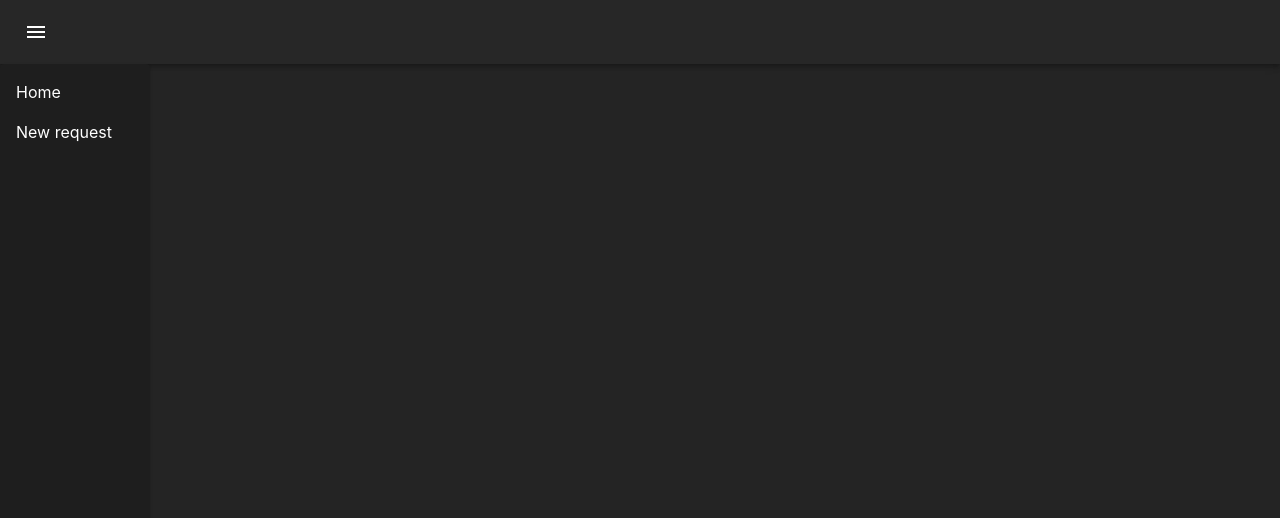
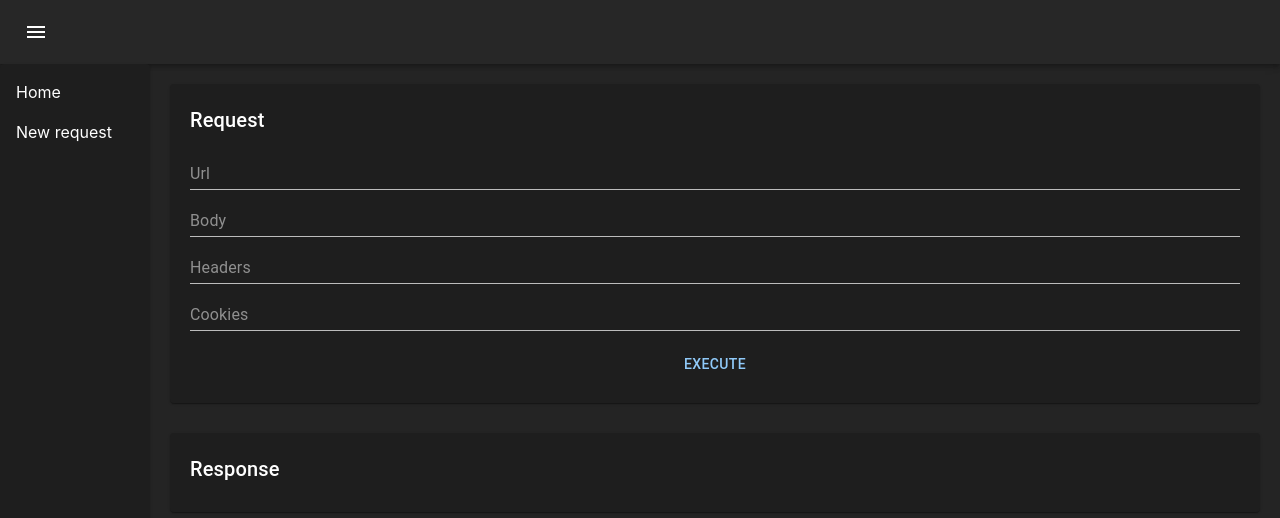
Before and after one commit to sharkio-dev/sharkio, a React (Vite) app in the folder traffic-dashboard/: page /new-request in a window 1280 px wide. Shown: the top 518 px of the page. Built offline with nearby package versions, Linux system fonts and the light colour scheme.

Commit message:
feat: new request UI

```diff
--- a/package.json
+++ b/package.json
@@ -5,7 +5,7 @@
   "main": "index.js",
   "scripts": {
     "test": "echo \"Error: no test specified\" && exit 1",
-    "dev": "concurrently 'cd ./traffic-sniffer && npm run dev' 'cd ./traffic-dashboard && npm run dev'"
+    "dev": "concurrently \"cd ./traffic-sniffer && npm run dev\"  \"cd ./traffic-dashboard && npm run dev\""
   },
   "author": "Ido David",
   "license": "ISC"
--- a/traffic-dashboard/index.html
+++ b/traffic-dashboard/index.html
@@ -4,7 +4,7 @@
     <meta charset="UTF-8" />
     <link rel="icon" type="image/svg+xml" href="/vite.svg" />
     <meta name="viewport" content="width=device-width, initial-scale=1.0" />
-    <title>Vite + React + TS</title>
+    <title>Tartigraid</title>
   </head>
   <body>
     <div id="root"></div>
--- a/traffic-dashboard/src/App.tsx
+++ b/traffic-dashboard/src/App.tsx
@@ -3,6 +3,8 @@ import { BrowserRouter, Route, Routes } from "react-router-dom";
 import { PageTemplate } from "./components/page-template/page-template";
 import { RequestsCard } from "./components/requests-card/requests-card";
 import { ConfigCard } from "./components/config-card/config-card";
+import { Home } from "./pages/home/Home";
+import { NewRequest } from "./pages/new-request/new-request";
 
 function App() {
   const theme = createTheme({
@@ -15,16 +17,8 @@ function App() {
       <ThemeProvider theme={theme}>
         <PageTemplate>
           <Routes>
-            <Route
-              path="/home"
-              element={
-                <>
-                  <ConfigCard />
-                  <RequestsCard />
-                </>
-              }
-            ></Route>
-            <Route path="/new-request" element={<></>}></Route>
+            <Route path="/home" element={<Home />}></Route>
+            <Route path="/new-request" element={<NewRequest />}></Route>
             <Route path="*"></Route>
           </Routes>
         </PageTemplate>
--- a/traffic-dashboard/src/components/config-card/config-card.module.scss
+++ b/traffic-dashboard/src/components/config-card/config-card.module.scss
@@ -1,5 +1,5 @@
 .container {
-  padding: 5px;
+  padding: 20px;
 }
 
 .inputs {
--- a/traffic-dashboard/src/components/config-card/config-card.tsx
+++ b/traffic-dashboard/src/components/config-card/config-card.tsx
@@ -1,7 +1,7 @@
 import { useEffect, useState } from "react";
 import { SnifferConfig, getConfig } from "../../api/api";
 import { useSnackbar } from "../../hooks/useSnackbar";
-import { Button, Card, TextField } from "@mui/material";
+import { Button, Card, TextField, Typography } from "@mui/material";
 import styles from "./config-card.module.scss";
 
 export const ConfigCard: React.FC = () => {
@@ -26,8 +26,10 @@ export const ConfigCard: React.FC = () => {
 
   return (
     <>
-      Config
       <Card className={styles.container}>
+        <Typography variant="h6" gutterBottom>
+          Response
+        </Typography>
         <div className={styles.inputs}>
           <TextField placeholder={"Port"} value={config?.port}></TextField>
           <TextField
--- a/traffic-dashboard/src/components/requests-card/requests-card.module.scss
+++ b/traffic-dashboard/src/components/requests-card/requests-card.module.scss
@@ -1,5 +1,19 @@
 .container {
-  height: 50%;
   max-height: 50%;
   overflow-y: auto;
 }
+
+.card {
+  padding: 20px;
+}
+
+.requestCardFooter {
+  display: flex;
+  flex-direction: row;
+  justify-content: center;
+}
+.titleContainer{
+  display: flex;
+  flex-direction: row;
+  justify-content: space-between;
+}
--- a/traffic-dashboard/src/components/requests-card/requests-card.tsx
+++ b/traffic-dashboard/src/components/requests-card/requests-card.tsx
@@ -64,7 +64,6 @@ export const RequestsCard = () => {
 
   return (
     <>
-      <Typography>Requests</Typography>
       <Box
         sx={{
           padding: "20px 0px",
@@ -98,7 +97,11 @@ export const RequestsCard = () => {
         />
       </Box>
       <div className={styles.container}>
-        <Card>
+        <Card className={styles.card}>
+          <div className={styles.titleContainer}>
+            <Typography variant="h6">Requests</Typography>
+                        <Button onClick={() => loadData()}>refresh</Button>
+          </div>
           {loading ? (
             <Box
               sx={{
@@ -146,18 +149,19 @@ export const RequestsCard = () => {
             </>
           )}
           {snackBar}
+          <div className={styles.requestCardFooter}>
+            <div>items:{filteredRequests?.length}</div>
+          </div>
         </Card>
       </div>
-      items:{filteredRequests?.length}
+
       <Box
         sx={{
           display: "flex",
           padding: "20px",
           justifyContent: "center",
         }}
-      >
-        <Button onClick={() => loadData()}>refresh</Button>
-      </Box>
+      ></Box>
     </>
   );
 };
--- /dev/null
+++ b/traffic-dashboard/src/pages/home/Home.tsx
@@ -0,0 +1,11 @@
+import { ConfigCard } from "../../components/config-card/config-card";
+import { RequestsCard } from "../../components/requests-card/requests-card";
+
+export const Home = () => {
+  return (
+    <>
+      <ConfigCard />
+      <RequestsCard />
+    </>
+  );
+};
--- /dev/null
+++ b/traffic-dashboard/src/pages/new-request/new-request.module.scss
@@ -0,0 +1,7 @@
+.card {
+  padding: 20px;
+  display: flex;
+  flex-direction: column;
+  row-gap: 15px;
+  margin-bottom: 30px;
+}
--- /dev/null
+++ b/traffic-dashboard/src/pages/new-request/new-request.tsx
@@ -0,0 +1,25 @@
+import { Button, Card, Input, Typography } from "@mui/material";
+import styles from "./new-request.module.scss";
+import { Title } from "@mui/icons-material";
+
+export const NewRequest = () => {
+  return (
+    <>
+      <Card className={styles.card}>
+      <Typography variant="h6" gutterBottom>
+          Request
+        </Typography>
+        <Input placeholder="Url"></Input>
+        <Input placeholder="Body"></Input>
+        <Input placeholder="Headers"></Input>
+        <Input placeholder="Cookies"></Input>
+        <Button>Execute</Button>
+      </Card>
+      <Card className={styles.card}>
+        <Typography variant="h6" gutterBottom>
+          Response
+        </Typography>
+      </Card>
+    </>
+  );
+};
```
Also changed, not shown: 2 other files (tests, documents, lock files or other folders).
